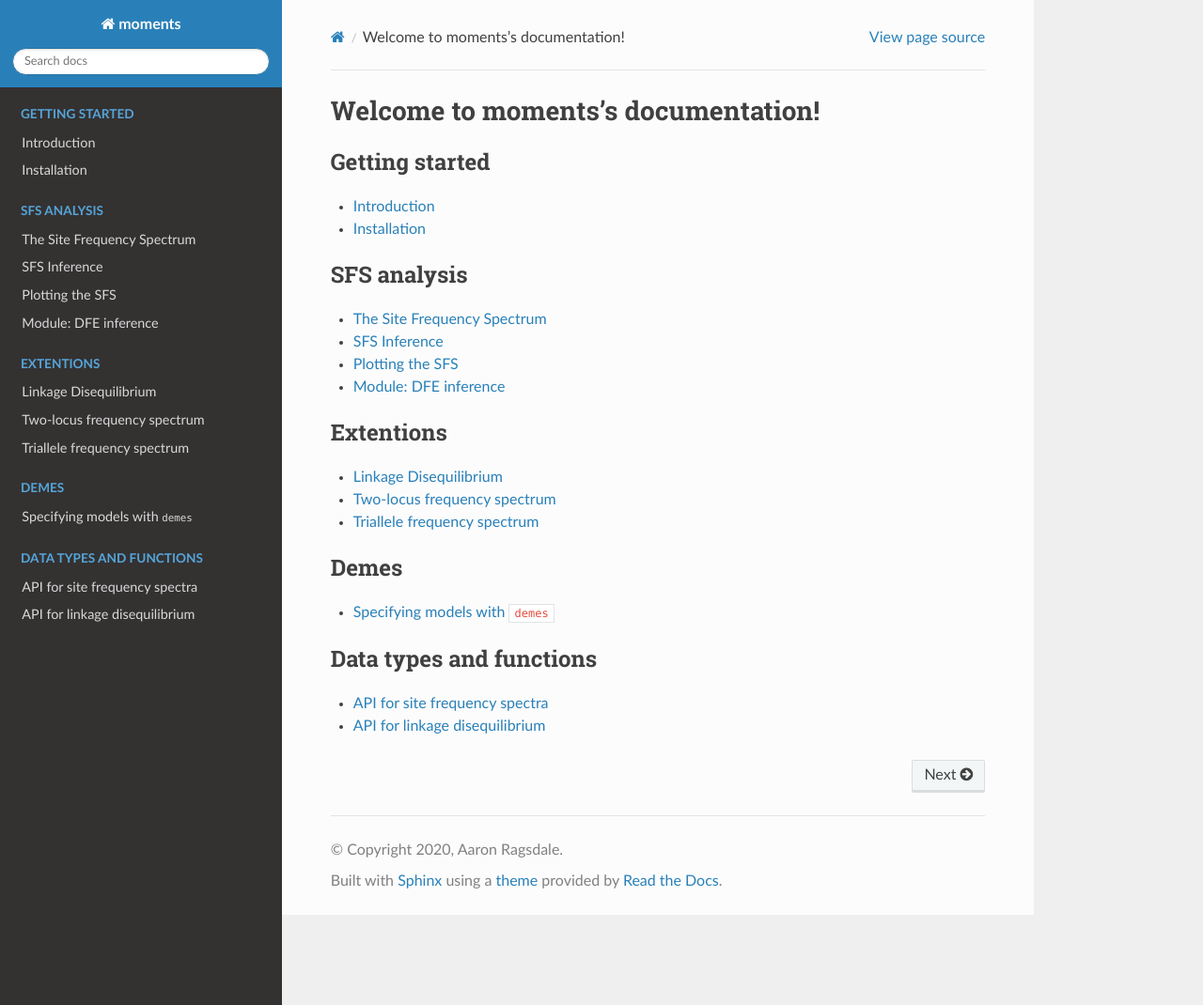
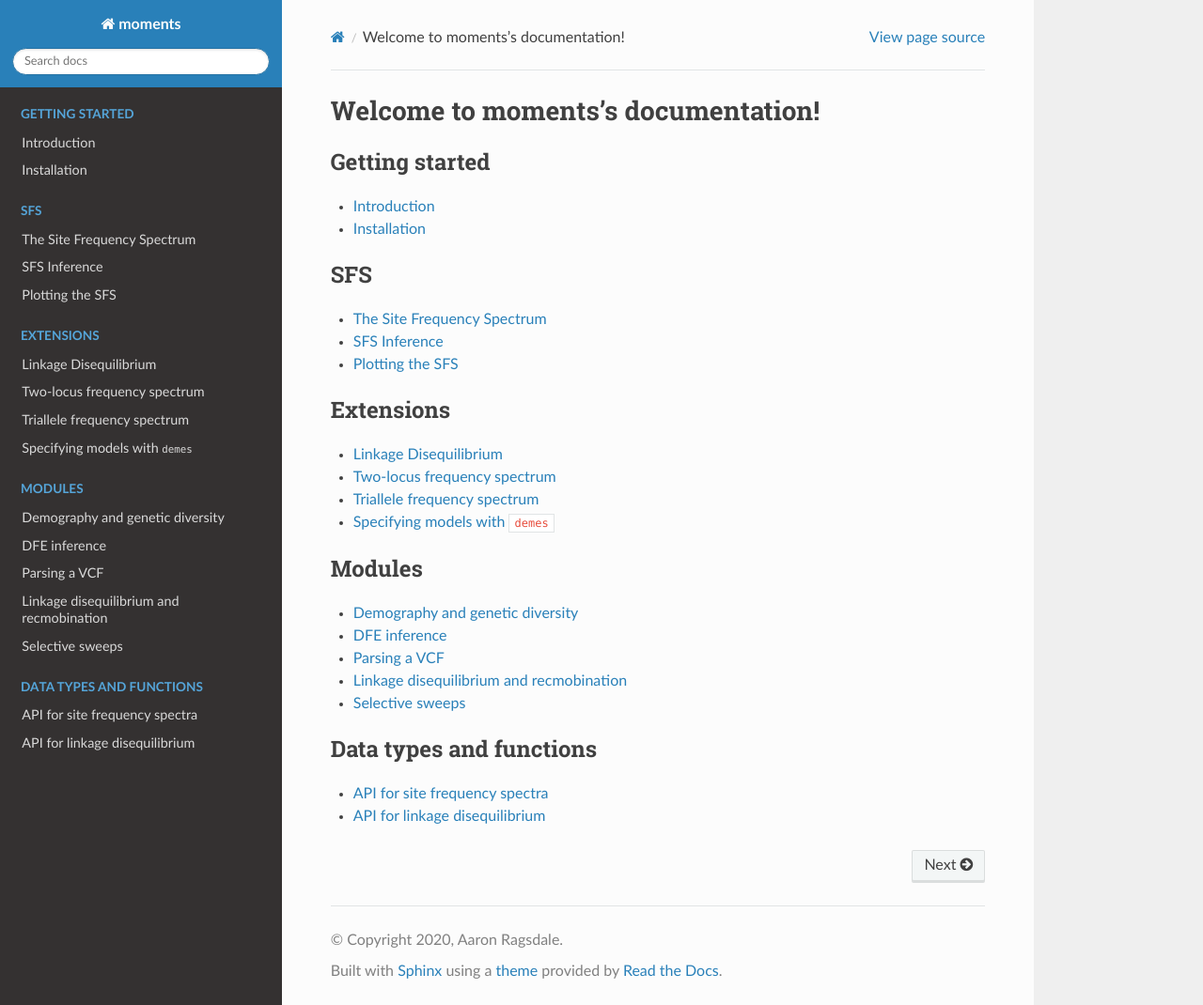
Before and after one commit to MomentsLD/moments, a Sphinx documentation site: the page built from docs/index.rst, in a window 1280 px wide and 1070 px high. Shown: the whole window at 94% size. Built offline with Sphinx 7.4.7 and the Read the Docs theme 2.0.0, drawn with Linux system fonts in a browser that asks for light colours.

Commit message:
restructure index, add placeholders for modules

```diff
--- a/docs/index.rst
+++ b/docs/index.rst
@@ -18,31 +18,35 @@ Welcome to moments's documentation!
    installation
 
 .. toctree::
-   :caption: SFS analysis
+   :caption: SFS
    :maxdepth: 1
 
-   sfs
-   inference
-   visualization
-   dfe
+   sfs/sfs
+   sfs/inference
+   sfs/visualization
 
 .. toctree::
-   :caption: Extentions
+   :caption: Extensions
    :maxdepth: 1
 
-   ld
-   two_locus
-   triallele
+   extensions/ld
+   extensions/two_locus
+   extensions/triallele
+   extensions/demes
 
 .. toctree::
-   :caption: Demes
+   :caption: Modules
    :maxdepth: 1
 
-   demes
+   modules/diversity
+   modules/dfe
+   modules/vcf
+   modules/recombination
+   modules/sweeps
 
 .. toctree::
    :caption: Data types and functions
    :maxdepth: 1
 
-   api_moments
-   api_ld
+   api/api_moments
+   api/api_ld
--- a/docs/dfe.rst
+++ b/docs/modules/dfe.rst
@@ -1,6 +1,6 @@
-=====================
-Module: DFE inference
-=====================
+=============
+DFE inference
+=============
 .. jupyter-kernel:: python3
 
 By Aaron Ragsdale, November 2020.
@@ -38,7 +38,7 @@ population, roughly 50% of them are singletons; compare that to synonymous varia
 of which less than 30% are singletons.
 
 .. _all_data:
-.. figure:: figures/msl_spectra.png
+.. figure:: ../figures/msl_spectra.png
     :align: center
 
     Synonymous, missense, and loss-of-function SFS from the 1000 Genomes Project
@@ -164,7 +164,7 @@ We can see how well our model fit the synonymous data by calling
 ``moments.Plotting.plot_1d_comp_multinom(model, fs_syn, residual="linear")``:
 
 .. _syn_fit:
-.. figure:: figures/msl_syn_comparison.png
+.. figure:: ../figures/msl_syn_comparison.png
     :align: center
 
     Demographic model fit to the MSL synonymous data. Top: model (red) and synonymous
@@ -233,7 +233,7 @@ Caching SFS
 .. jupyter-execute::
     :hide-code:
 
-    spectrum_cache = pickle.load(open("data/msl_spectrum_cache.bp", "rb"))
+    spectrum_cache = pickle.load(open("./data/msl_spectrum_cache.bp", "rb"))
     gammas = np.array(sorted(list(spectrum_cache.keys())))[1:]
 
 Optimization of the DFE
@@ -291,7 +291,7 @@ To visualize the fit of our inferred model to the missense data, we run
 ``moments.Plotting.plot_1d_comp_Poisson(model_mis, fs_mis, residual="linear")``:
 
 .. _mis_fit:
-.. figure:: figures/msl_mis_comparison.png
+.. figure:: ../figures/msl_mis_comparison.png
     :align: center
 
     Gamma-DFE fit to the MSL missense data.
@@ -319,7 +319,7 @@ And again we visualize the fit of our inferred model to the LOF data with
 ``moments.Plotting.plot_1d_comp_Poisson(model_lof, fs_lof, residual="linear")``:
 
 .. _lof_fit:
-.. figure:: figures/msl_lof_comparison.png
+.. figure:: ../figures/msl_lof_comparison.png
     :align: center
 
     Gamma-DFE fit to the MSL loss-of-function data.
--- /dev/null
+++ b/docs/modules/diversity.rst
@@ -0,0 +1,3 @@
+================================
+Demography and genetic diversity
+================================
--- /dev/null
+++ b/docs/modules/recombination.rst
@@ -0,0 +1,3 @@
+========================================
+Linkage disequilibrium and recmobination
+========================================
--- /dev/null
+++ b/docs/modules/sweeps.rst
@@ -0,0 +1,3 @@
+================
+Selective sweeps
+================
--- /dev/null
+++ b/docs/modules/vcf.rst
@@ -0,0 +1,3 @@
+=============
+Parsing a VCF
+=============
--- a/docs/sfs.rst
+++ b/docs/sfs/sfs.rst
@@ -450,7 +450,7 @@ Then visualizing using ``moments.Plotting.plot_1d_fs(fs_polarized)``, we can see
 the uptick at high-frequency variants due to ancestral misidentification - that is,
 recurrent mutations along the lineage leading from humans to chimps:
 
-.. figure:: figures/ancestral_misid.png
+.. figure:: ../figures/ancestral_misid.png
     :scale: 80 %
     :align: center
 
```
Also changed, not shown: docs/api/api_ld.rst (renamed from docs/api_ld.rst), docs/api/api_moments.rst (renamed from docs/api_moments.rst), docs/extensions/demes.rst (renamed from docs/demes.rst), docs/extensions/ld.rst (renamed from docs/ld.rst), docs/extensions/triallele.rst (renamed from docs/triallele.rst), docs/extensions/two_locus.rst (renamed from docs/two_locus.rst), docs/sfs/inference.rst (renamed from docs/inference.rst), docs/sfs/visualization.rst (renamed from docs/visualization.rst).
